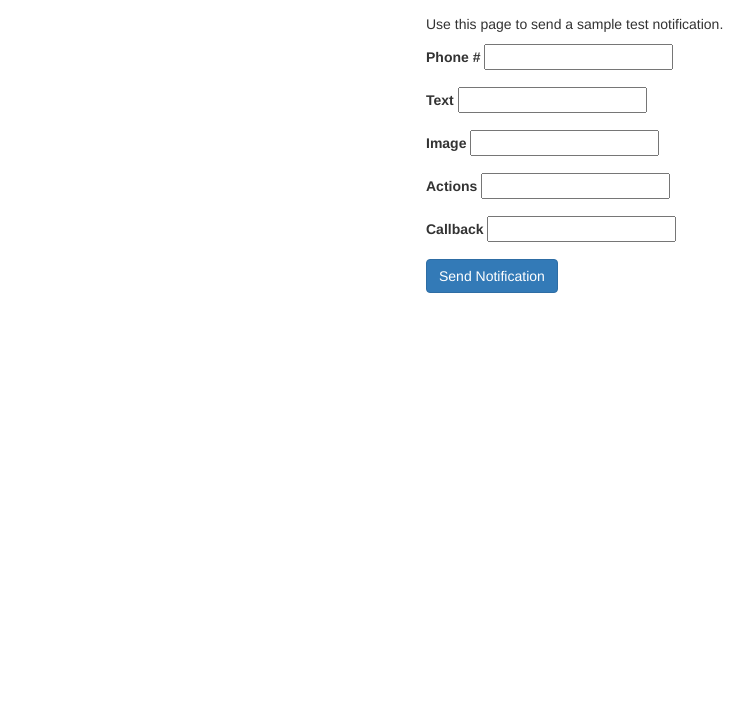
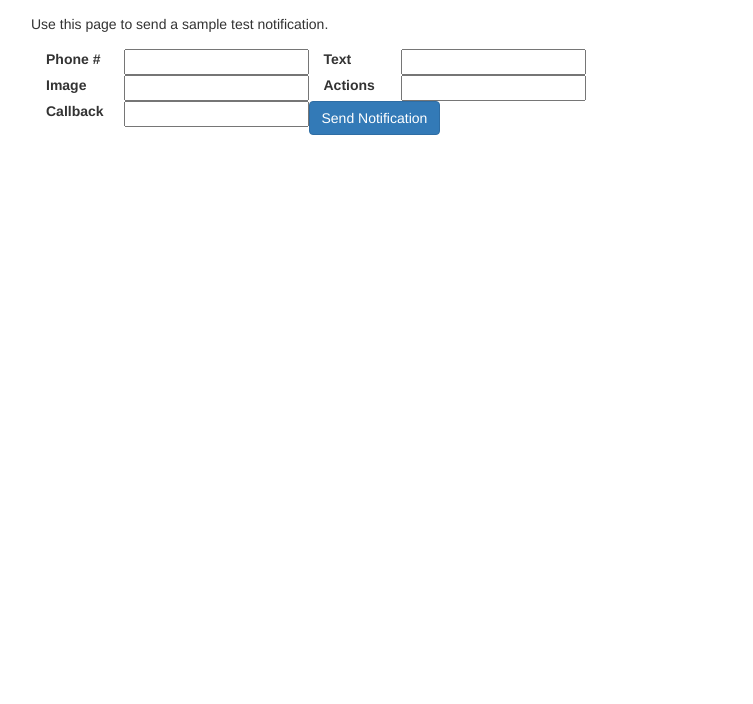
Before and after one commit to buddha-brudda/backend, a website: page public/notify.html in a window 1280 px wide. Shown: the part 96-800 px from the top of the page, without its empty margins (39-792 px from the left). Drawn offline with nearby package versions, Linux system fonts and the light colour scheme.

Commit message:
Make form look nice

```diff
--- a/app.js
+++ b/app.js
@@ -53,7 +53,7 @@ app.route('/notifications/:user').get(function(req, res) {
   });
 });
 
-app.route('/callback/:callbackId').get(function(req, res) {
+app.route('/callback/:callbackId').post(function(req, res) {
   io.emit('cbcalled', {
     query: req.query,
     callbackId: req.params.callbackId
--- a/public/notify.html
+++ b/public/notify.html
@@ -8,32 +8,34 @@
 
 <body>
   <div class="container">
-    <div class="col-md-4 col-md-offset-4">
+    <div class="row">
+      <div class="col-md-6">
         <h1 class="page-header">Send Notification</h1>
         <p>Use this page to send a sample test notification.</p>
         <form role="form" id="sendNotification">
           <div class="form-group">
-          <label for="name">Phone #</label>
-          <input type="text" id="name" />
+            <label for="name" class="control-label col-md-2">Phone #</label>
+            <input type="text" class="col-md-4" id="name" />
           </div>
           <div class="form-group">
-          <label for="text">Text</label>
-          <input type="text" id="text" />
+            <label for="text" class="control-label col-md-2">Text</label>
+            <input type="text" class="col-md-4" id="text" />
           </div>
           <div class="form-group">
-          <label for="image">Image</label>
-          <input type="text" id="image" />
+            <label for="image" class="control-label col-md-2">Image</label>
+            <input type="text" class="col-md-4" id="image" />
           </div>
           <div class="form-group">
-          <label for="actions">Actions</label>
-          <input type="text" id="actions" />
+            <label for="actions" class="control-label col-md-2">Actions</label>
+            <input type="text" class="col-md-4" id="actions" />
           </div>
           <div class="form-group">
-          <label for="callback">Callback</label>
-          <input type="text" id="callback" />
+            <label for="callback" class="control-label col-md-2">Callback</label>
+            <input type="text" class="col-md-4" id="callback" />
           </div>
           <button type="submit" class="btn btn-primary">Send Notification</button>
         </form>
+      </div>
     </div>
   </div>
   <script src="http://code.jquery.com/jquery-2.1.1.min.js"></script>
```
Lines whose indentation alone changed are shown as unchanged.
